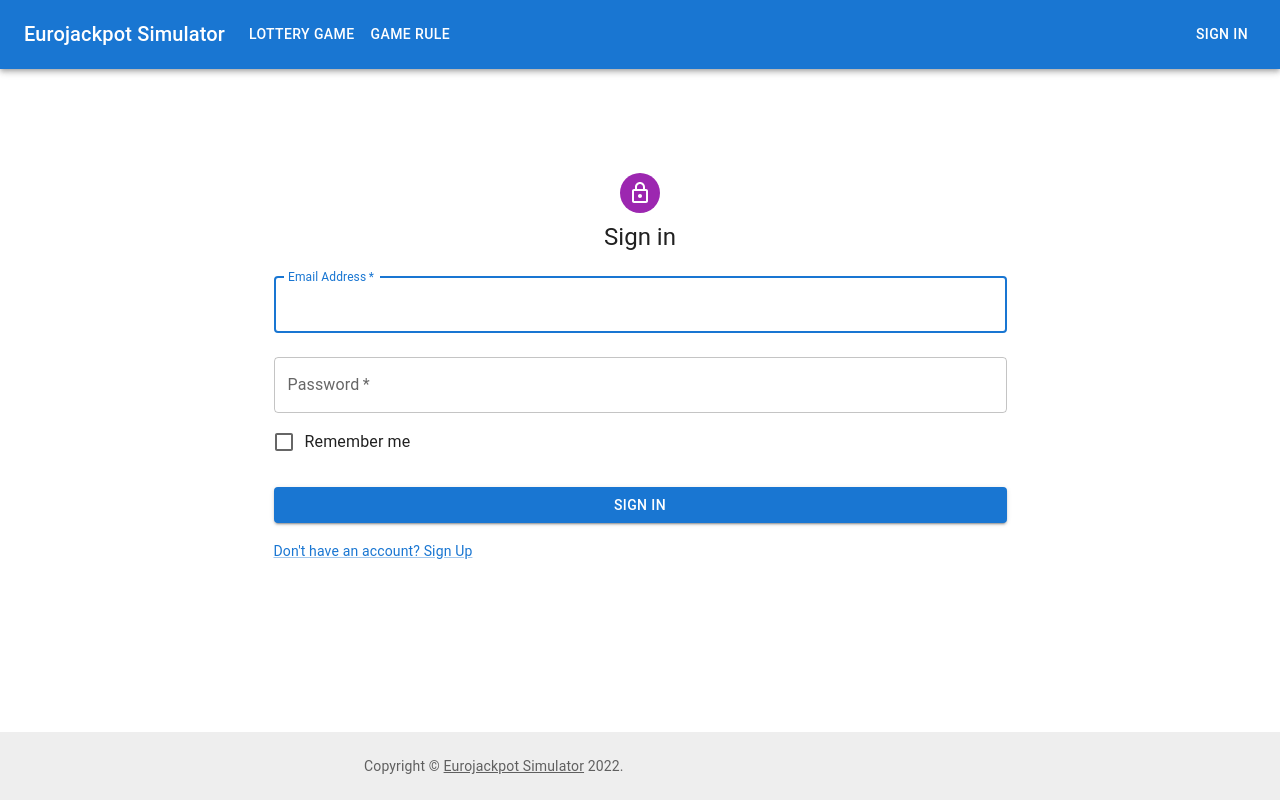
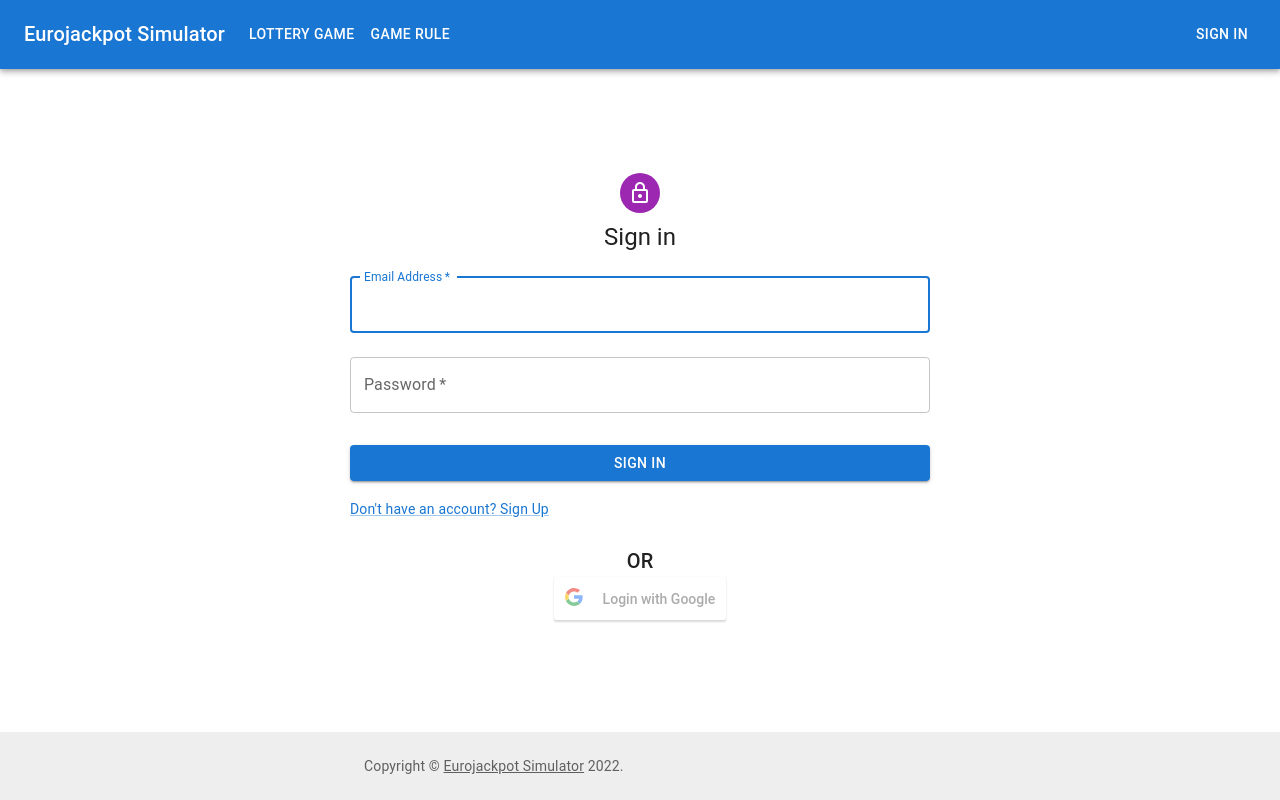
Before and after one commit to quocbao19982009/Eurojackpot-Simulator, a React (Create React App) app in the folder frontend/: page /signin in a window 1280 px wide. Built offline with nearby package versions, Linux system fonts and the light colour scheme.

Commit message:
adding google button

```diff
--- a/frontend/package.json
+++ b/frontend/package.json
@@ -18,6 +18,7 @@
     "@types/uuid": "^8.3.4",
     "react": "^17.0.2",
     "react-dom": "^17.0.2",
+    "react-google-login": "^5.2.2",
     "react-redux": "^7.2.6",
     "react-router-dom": "^6.2.1",
     "react-scripts": "5.0.0",
--- /dev/null
+++ b/frontend/src/components/GoogleButton.tsx
@@ -0,0 +1,26 @@
+import React from "react";
+import ReactDOM from "react-dom";
+import GoogleLogin, {
+  GoogleLoginResponse,
+  GoogleLoginResponseOffline,
+} from "react-google-login";
+
+const GoogleButton = () => {
+  const responseGoogle = (
+    response: GoogleLoginResponse | GoogleLoginResponseOffline
+  ) => {
+    console.log(response);
+  };
+
+  return (
+    <GoogleLogin
+      clientId="264479907073-cgmup061etj0ncjtch3s28r60v6l1177.apps.googleusercontent.com"
+      buttonText="Login with Google"
+      onSuccess={(e) => responseGoogle(e)}
+      onFailure={(e) => responseGoogle(e)}
+      cookiePolicy={"single_host_origin"}
+    />
+  );
+};
+
+export default GoogleButton;
--- a/frontend/src/screens/SignInScreen.tsx
+++ b/frontend/src/screens/SignInScreen.tsx
@@ -12,6 +12,7 @@
 import Typography from "@mui/material/Typography";
 import Container from "../components/layout/Container";
 import { Link } from "react-router-dom";
+import GoogleButton from "../components/GoogleButton";
 
 const LoginScreen = () => {
   const handleSubmit = (event: React.FormEvent<HTMLFormElement>) => {
@@ -62,10 +63,7 @@
             id="password"
             autoComplete="current-password"
           />
-          <FormControlLabel
-            control={<Checkbox value="remember" color="primary" />}
-            label="Remember me"
-          />
+
           <Button
             type="submit"
             fullWidth
@@ -81,6 +79,20 @@
               </LinkUI>
             </Grid>
           </Grid>
+          <Box
+            sx={{
+              display: "flex",
+              flexDirection: "column",
+              justifyContent: "center",
+              alignItems: "center",
+              mt: 3,
+            }}
+          >
+            <Typography component="span" variant="h6">
+              OR
+            </Typography>
+            <GoogleButton />
+          </Box>
         </Box>
       </Box>
     </>
```
Also changed, not shown: 1 other file (tests, documents, lock files or other folders).
